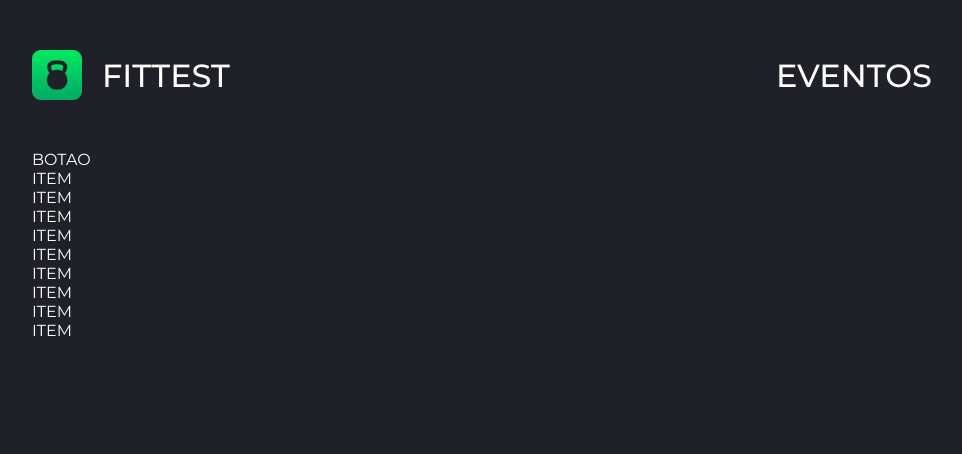
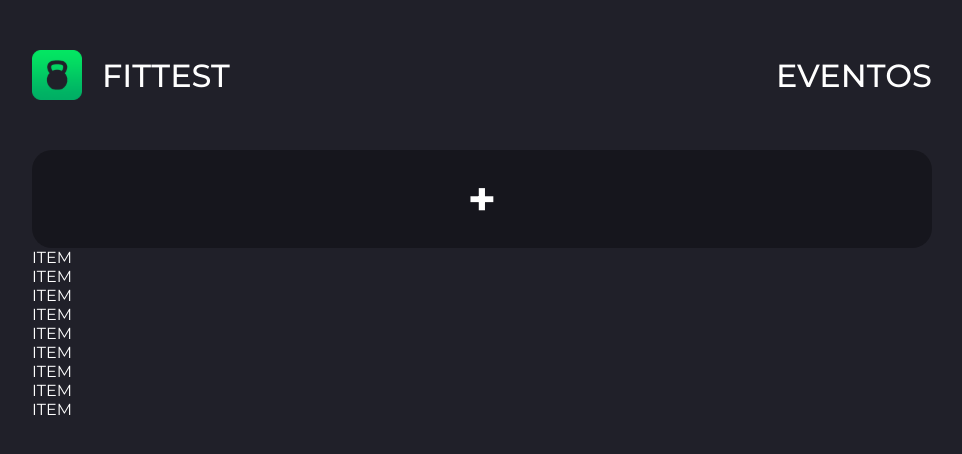
Before and after one commit to JoaoVictorCX/fittest, a React (Vite) app in the folder frontend/: page / in a window 1280 px wide. Shown: the top 454 px of the page, without its empty margins (158-1120 px from the left). Built offline with nearby package versions, Linux system fonts and the light colour scheme.

Commit message:
added new event button

```diff
--- /dev/null
+++ b/frontend/src/pages/event-list-page/components/new-event-button.tsx
@@ -0,0 +1,30 @@
+import {styled} from 'styled-components'
+
+function NewEventButton (){
+    return (
+        <Button>
+            +
+        </Button>
+    )
+}
+
+const Button = styled.button`
+    background-color: var(--dimmed-bg-color);
+    font-size: 3em;
+    font-weight: bolder;
+    text-align: center;
+    width: 100%;
+    border-radius: 20px;
+    padding-block: 20px;
+
+    cursor: pointer;
+    transition: 500ms;
+
+    &:hover {
+        background-color: var(--layout-color);
+        color: var(--dimmed-bg-color);
+    }
+`
+
+
+export default NewEventButton
--- a/frontend/src/pages/event-list-page/index.tsx
+++ b/frontend/src/pages/event-list-page/index.tsx
@@ -1,12 +1,13 @@
 import Header from "./components/header"
 import styles from "./styles.module.css"
+import NewEventButton from "./components/new-event-button"
 
 function EventListPage() {
     return (
         <div className={styles.wrapper}>
             <Header />
             <main>
-                <div className="new-event">BOTAO</div>
+                <NewEventButton />
                 <div className="event-list">
                     <ul>
                         <li>ITEM</li>
```
